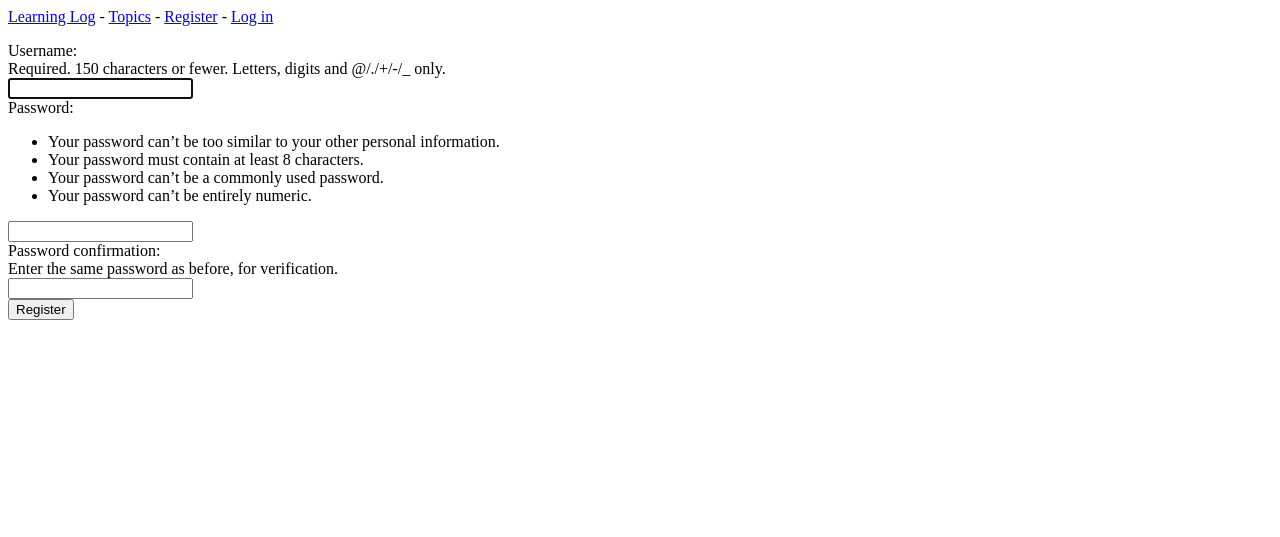
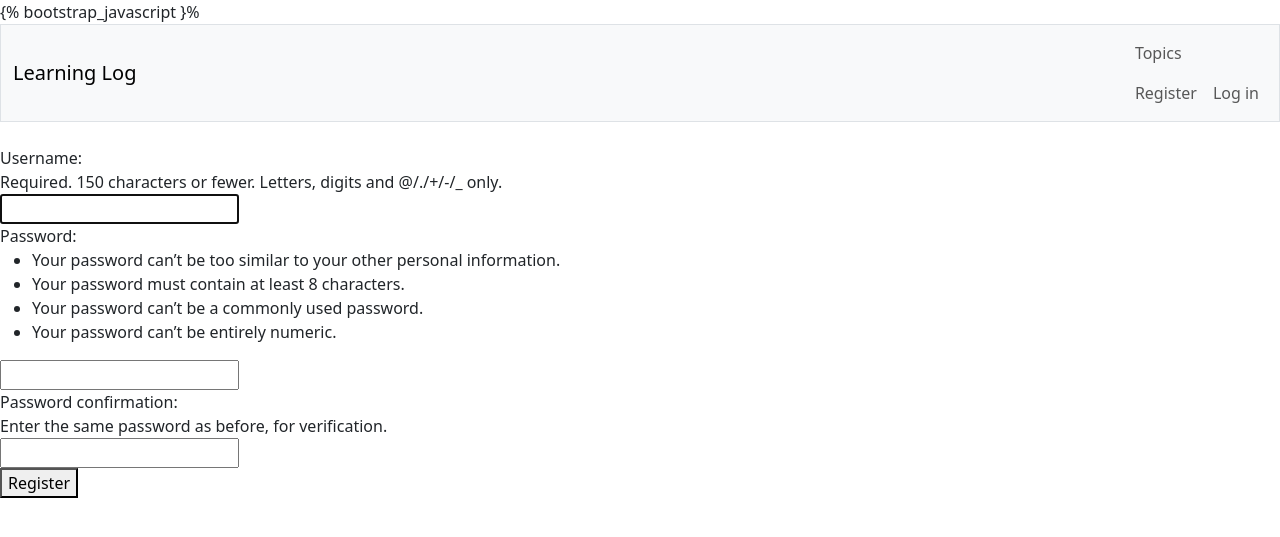
Before and after one commit to E-Conners-Lab/The_Learning_log, a Django app: page /accounts/register/ in a window 1280 px wide. Shown: the top 537 px of the page. Run offline with Django 5.2, Linux system fonts and the light colour scheme; some libraries are stand-ins or nearby versions.

Commit message:
Modified Base.html for styling. Defined HMTL Headers, defined the navigation bar, added user account links, added the logout form to the navigation bar.

```diff
--- a/learning_logs/templates/learning_logs/base.html
+++ b/learning_logs/templates/learning_logs/base.html
@@ -1,20 +1,64 @@
-<p>
-    <a href="{% url 'learning_logs:index' %}">Learning Log</a> -
-    <a href="{% url 'learning_logs:topics' %}">Topics</a> -
-    {% if user.is_authenticated %}
-      Hello, {{ user.username }}.
-    {% else %}
-      <a href="{% url 'accounts:register' %}">Register</a> -
-      <a href="{% url 'accounts:login' %}">Log in</a>
-    {% endif %}
-</p>
+<!doctype html>
+<html lang="en">
+<head>
+    <meta charset="utf-8">
+    <meta name="viewport" content="width=device=width, intialt-scale=1">
+    <title>Learning Log</title>
+
+    {% load django_bootstrap5 %}
+    {% bootstrap_css %}
+    {% bootstrap_javascript }%
+
+</head>
+<body>
+
+  <nav class="navbar navbar-expand-md navbar-ligh bg-light mb-4 border">
+      <div class="container-fluid">
+          <a class="navbar-brand" href="{% url 'learning_logs:index' %}">
+              Learning Log</a>
+          <button class="navbar-toggler" type="button" data-bs-toggle="collapse"
+            data-bs-target="#navbarCollapse" aria-controls="navbarCollapse"
+            aria-expanded="false" aria-label="Toggle navigation">
+              <span class="navbar-toggler-icon"></span>
+          </button>
+
+          <div class="collapse-navbar-collapse" id="navbarCollapse">
+              <ul class="navbar-nav me-auto mb-2 mb-md-0">
+                  <li class="nav-item">
+                      <a class="nav-link" href="{% url 'learning_logs:topics' %}">
+                          Topics</a></li>
+              </ul> <!-- End of links on left side of navbar -->
+
+              <!-- Account-related links -->
+              <ul class="navbar-nav ms-auto mb-2 mb-md-0">
+
+                  {% if user.is_authenticated %}
+                    <li class="nav-item">
+                      <span class="navbar-text me-2">Hello, {{ user.username }}.
+                      </span>span></li>
+                  {% else %}
+                    <li class="nav-item">
+                      <a class="nav-link" href="{% url 'accounts:register' %}">
+                          Register</a></li>
+                    <li class="nav-item">
+                      <a class="nav-link" href="{% url 'accounts:login' %}">
+                          Log in</a></li>
+                  {% endif %}
+              </ul> <!-- End of account-related links -->
+
+              {% if user.is_authenticated %}
+                <form action="{% url 'accounts:logout' %}" method='post'>
+                    {% csrf_token %}
+                    <button name='submit' class='btn btn-outline-secondary btn-sm'>
+                        log out</button>
+                </form>
+              {% endif %}
+
+          </div> <!-- Closes collapsible parts of navbar -->
+      </div> <!-- Closes navbar's container -->
+  </nav> <!-- End of navbar -->
 
 {% block content %}{% endblock content %}
 
-{% if user.is_authenticated %}
-  <hr />
-  <form action="{% url 'accounts:logout' %}" method='post'>
-      {% csrf_token %}
-      <button name='submit'>Log out</button>
-  </form>
-{% endif %}
+</body>
+</html>
```
Also changed, not shown: ll_project/settings.py (+6 -2 lines), db.sqlite3, learning_logs/migrations/0003_topic_owner.py (added).
